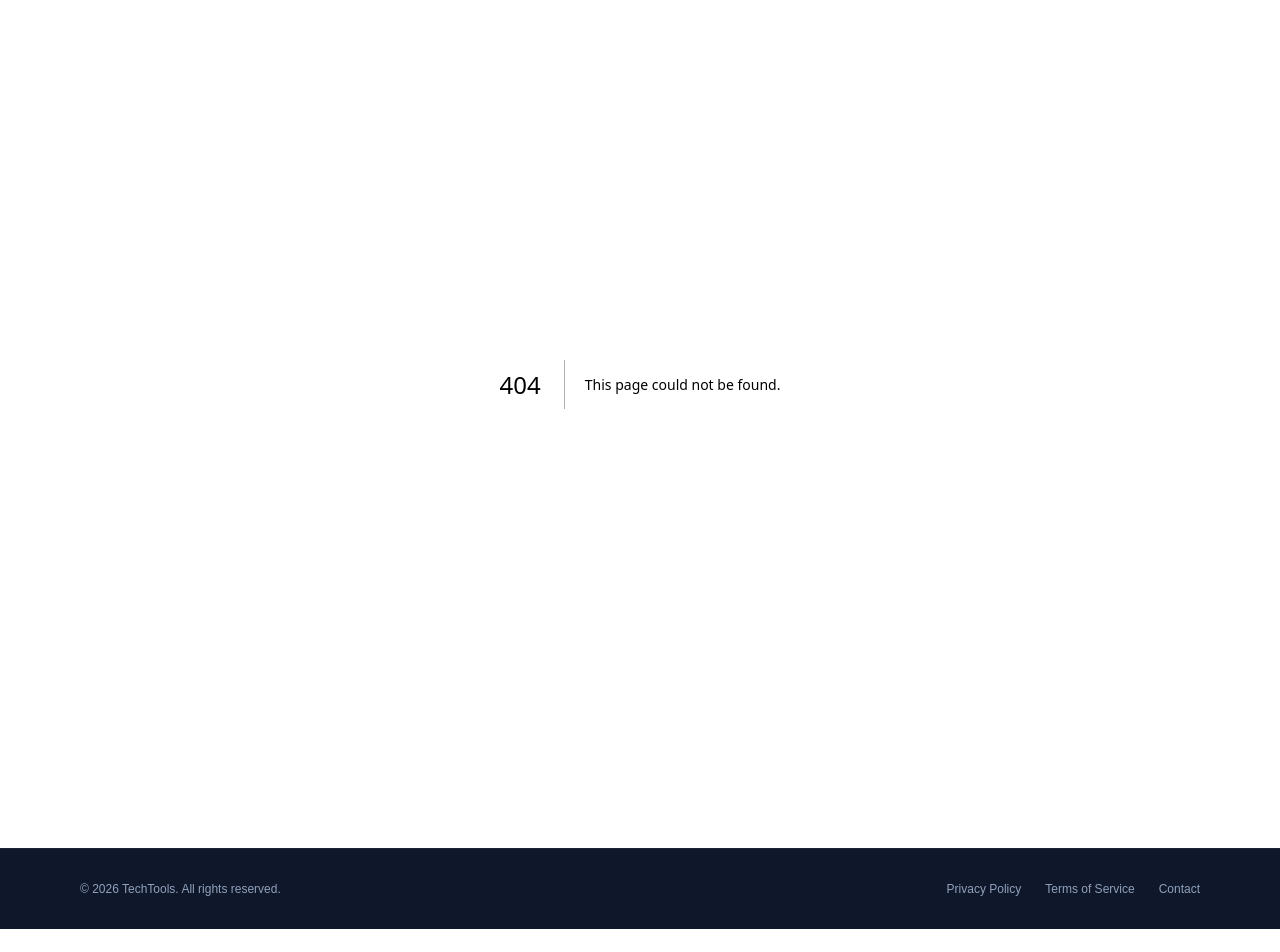
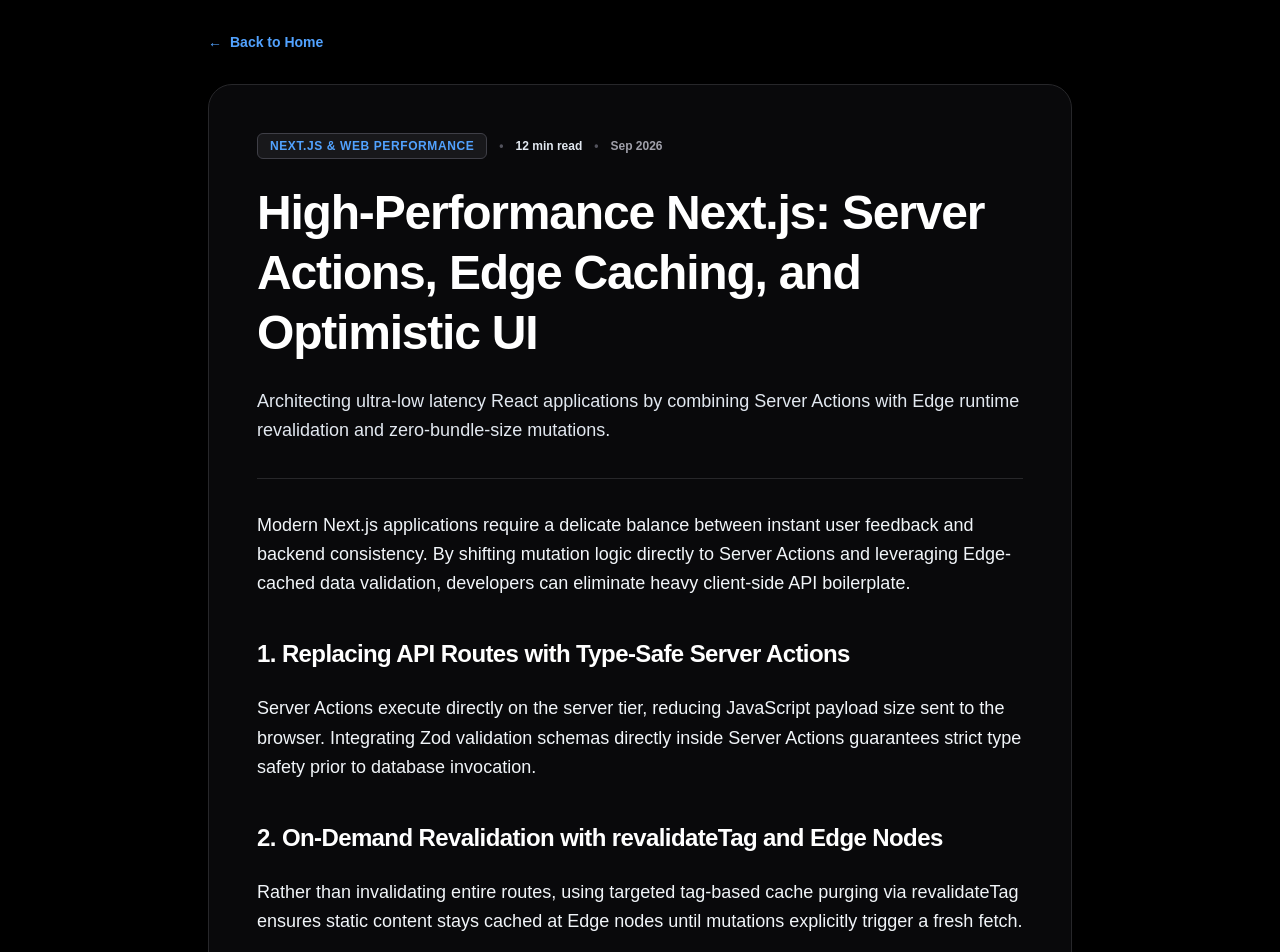
Before and after one commit to serdarozden/my-tools-site, a Next.js app: page /nextjs-server-actions-edge-caching-performance-guide in a window 1280 px wide. Before the commit this address had no page. Shown: the part 80-1032 px from the top of the page. Before the commit the page ends 1009 px from the top, so only its background shows below. Built offline with nearby package versions, Linux system fonts and the light colour scheme.

Commit message:
feat: add Next.js Server Actions and WebGPU Point Cloud guides

```diff
--- a/src/app/digital-twin/page.js
+++ b/src/app/digital-twin/page.js
@@ -6,7 +6,15 @@
 };
 
 const digitalTwinArticles = [
-  {
+{
+  slug: 'webgpu-point-cloud-large-scale-digital-twin-guide',
+  title: 'Massive Scale Digital Twins: WebGPU Compute Shaders & LiDAR Point Cloud Rendering',
+  description: 'Overcoming WebGL memory limitations by utilizing WebGPU compute shaders and octree spatial partitioning to render billion-point CAD assemblies directly in the browser.',
+  category: 'WebGPU & 3D Engineering',
+  readTime: '14 min read',
+  date: 'Sep 2026',
+},
+{
     slug: 'industrial-opc-ua-threejs-telemetry-pipeline-guide',
     title: 'Real-Time Industrial Digital Twins: OPC UA to Three.js Telemetry Pipeline',
     description: 'Connecting industrial factory PLCs to 3D web applications by converting binary OPC UA telemetry into WebSocket streams for real-time 3D SCADA visualization.',
--- /dev/null
+++ b/src/app/digital-twin/webgpu-point-cloud-large-scale-digital-twin-guide/page.js
@@ -0,0 +1,78 @@
+import Link from 'next/link';
+
+export const metadata = {
+  title: 'WebGPU Point Cloud Rendering for Large-Scale Digital Twins | serdarozden.com',
+  description: 'Render millions of LiDAR points and massive BIM CAD models smoothly in browser viewports using WebGPU compute shaders and LOD streaming.',
+};
+
+export default function ArticlePage() {
+  return (
+    <div className="bg-black min-h-screen text-slate-100">
+      <main className="max-w-4xl mx-auto px-4 py-12">
+
+        <nav className="mb-8 flex items-center gap-4 text-sm font-bold">
+          <Link
+            href="/digital-twin"
+            className="inline-flex items-center gap-2 text-blue-400 hover:text-blue-300 transition-colors"
+          >
+            <span>&larr;</span> Back to Digital Twin Hub
+          </Link>
+          <span className="text-zinc-700">•</span>
+          <Link
+            href="/"
+            className="text-zinc-400 hover:text-zinc-200 transition-colors"
+          >
+            Home
+          </Link>
+        </nav>
+
+        <article className="bg-zinc-950 border border-zinc-800 rounded-3xl p-8 sm:p-12 shadow-2xl">
+          <div className="flex items-center gap-3 text-xs font-bold text-blue-400 mb-6">
+            <span className="bg-zinc-900 border border-zinc-700 px-3 py-1 rounded-md uppercase tracking-wider">
+              WebGPU & 3D Engineering
+            </span>
+            <span className="text-zinc-600">•</span>
+            <span className="text-slate-200 font-semibold">14 min read</span>
+            <span className="text-zinc-600">•</span>
+            <span className="text-zinc-400">Sep 2026</span>
+          </div>
+
+          <h1 className="text-3xl sm:text-5xl font-black text-white mb-6 leading-tight tracking-tight">
+            Massive Scale Digital Twins: WebGPU Compute Shaders & LiDAR Point Cloud Rendering
+          </h1>
+
+          <p className="text-lg text-slate-200 leading-relaxed border-b border-zinc-800 pb-8 mb-8 font-medium">
+            Overcoming WebGL memory limitations by utilizing WebGPU compute shaders and octree spatial partitioning to render billion-point CAD assemblies directly in the browser.
+          </p>
+
+          <div className="space-y-6 text-slate-100 leading-relaxed text-base sm:text-lg">
+            <p>
+              Industrial facilities, power plants, and infrastructure sites are captured using dense LiDAR scans. Displaying these multi-gigabyte point clouds in web applications requires moving beyond WebGL limits into WebGPU hardware acceleration.
+            </p>
+
+            <h2 className="text-2xl font-extrabold text-white pt-4 tracking-tight">
+              1. Octree Spatial Partitioning for Out-of-Core Streaming
+            </h2>
+            <p>
+              Dividing massive point clouds into hierarchical Octree nodes allows WebGPU viewports to dynamically load and unload spatial data blocks based on camera frustum intersection and distance-based Level of Detail (LOD).
+            </p>
+
+            <h2 className="text-2xl font-extrabold text-white pt-4 tracking-tight">
+              2. Compute Shader Hardware Acceleration in WGSL
+            </h2>
+            <p>
+              Using WebGPU Shading Language (WGSL), compute pipelines perform frustum culling, point splatting sizing, and intensity colorization directly on the GPU, completely bypassing JavaScript CPU thread bottlenecks.
+            </p>
+
+            <h2 className="text-2xl font-extrabold text-white pt-4 tracking-tight">
+              3. Seamless Hybrid Rendering: Mesh BIM + Point Cloud Integration
+            </h2>
+            <p>
+              Aligning georeferenced glTF BIM meshes directly with LiDAR point clouds provides operators with exact structural overlays, enabling real-time tolerance measurements between design intent and physical structures.
+            </p>
+          </div>
+        </article>
+      </main>
+    </div>
+  );
+}
--- /dev/null
+++ b/src/app/nextjs-server-actions-edge-caching-performance-guide/page.js
@@ -0,0 +1,71 @@
+import Link from 'next/link';
+
+export const metadata = {
+  title: 'Next.js Server Actions & Edge Caching Architecture Guide | serdarozden.com',
+  description: 'Master high-performance Next.js App Router architecture using Server Actions, Edge Caching, and Optimistic UI updates for ultra-low latency web applications.',
+};
+
+export default function ArticlePage() {
+  return (
+    <div className="bg-black min-h-screen text-slate-100">
+      <main className="max-w-4xl mx-auto px-4 py-12">
+
+        <nav className="mb-8 flex items-center gap-4 text-sm font-bold">
+          <Link
+            href="/"
+            className="inline-flex items-center gap-2 text-blue-400 hover:text-blue-300 transition-colors"
+          >
+            <span>&larr;</span> Back to Home
+          </Link>
+        </nav>
+
+        <article className="bg-zinc-950 border border-zinc-800 rounded-3xl p-8 sm:p-12 shadow-2xl">
+          <div className="flex items-center gap-3 text-xs font-bold text-blue-400 mb-6">
+            <span className="bg-zinc-900 border border-zinc-700 px-3 py-1 rounded-md uppercase tracking-wider">
+              Next.js & Web Performance
+            </span>
+            <span className="text-zinc-600">•</span>
+            <span className="text-slate-200 font-semibold">12 min read</span>
+            <span className="text-zinc-600">•</span>
+            <span className="text-zinc-400">Sep 2026</span>
+          </div>
+
+          <h1 className="text-3xl sm:text-5xl font-black text-white mb-6 leading-tight tracking-tight">
+            High-Performance Next.js: Server Actions, Edge Caching, and Optimistic UI
+          </h1>
+
+          <p className="text-lg text-slate-200 leading-relaxed border-b border-zinc-800 pb-8 mb-8 font-medium">
+            Architecting ultra-low latency React applications by combining Server Actions with Edge runtime revalidation and zero-bundle-size mutations.
+          </p>
+
+          <div className="space-y-6 text-slate-100 leading-relaxed text-base sm:text-lg">
+            <p>
+              Modern Next.js applications require a delicate balance between instant user feedback and backend consistency. By shifting mutation logic directly to Server Actions and leveraging Edge-cached data validation, developers can eliminate heavy client-side API boilerplate.
+            </p>
+
+            <h2 className="text-2xl font-extrabold text-white pt-4 tracking-tight">
+              1. Replacing API Routes with Type-Safe Server Actions
+            </h2>
+            <p>
+              Server Actions execute directly on the server tier, reducing JavaScript payload size sent to the browser. Integrating Zod validation schemas directly inside Server Actions guarantees strict type safety prior to database invocation.
+            </p>
+
+            <h2 className="text-2xl font-extrabold text-white pt-4 tracking-tight">
+              2. On-Demand Revalidation with revalidateTag and Edge Nodes
+            </h2>
+            <p>
+              Rather than invalidating entire routes, using targeted tag-based cache purging via revalidateTag ensures static content stays cached at Edge nodes until mutations explicitly trigger a fresh fetch.
+            </p>
+
+            <h2 className="text-2xl font-extrabold text-white pt-4 tracking-tight">
+              3. Seamless Interactions using useOptimistic
+            </h2>
+            <p>
+              Combining Server Actions with React's useOptimistic hook allows viewports to update instantly before server acknowledgment, gracefully rolling back state only when network anomalies or validation errors occur.
+            </p>
+          </div>
+        </article>
+      </main>
+    </div>
+  );
+}
--- a/src/data/articles.js
+++ b/src/data/articles.js
@@ -1,5 +1,21 @@
 export const articles = [
  {
+    slug: 'nextjs-server-actions-edge-caching-performance-guide',
+    path: '/nextjs-server-actions-edge-caching-performance-guide',
+    title: 'High-Performance Next.js: Server Actions, Edge Caching, and Optimistic UI',
+    description: 'Architecting ultra-low latency React applications by combining Server Actions with Edge runtime revalidation and zero-bundle-size mutations.',
+    category: 'Next.js & Web Performance',
+    readTime: '12 min read'
+  },
+  {
+    slug: 'webgpu-point-cloud-large-scale-digital-twin-guide',
+    path: '/digital-twin/webgpu-point-cloud-large-scale-digital-twin-guide',
+    title: 'Massive Scale Digital Twins: WebGPU Compute Shaders & LiDAR Point Cloud Rendering',
+    description: 'Overcoming WebGL memory limitations by utilizing WebGPU compute shaders and octree spatial partitioning to render billion-point CAD assemblies directly in the browser.',
+    category: 'WebGPU & 3D Engineering',
+    readTime: '14 min read'
+  },
+  {
   slug: 'hvac-smart-building-3d-digital-twin-guide',
   path: '/digital-twin/hvac-smart-building-3d-digital-twin-guide',
   title: 'Smart Building Digital Twins: Real-Time HVAC & Energy Spatial Visualization in WebGL',
```
